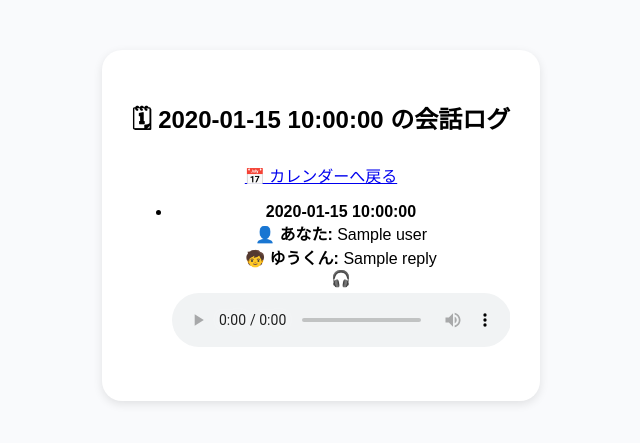
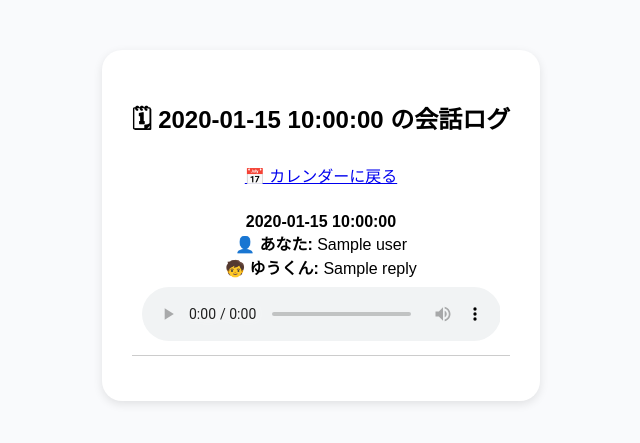
Before and after one commit to murahimurahi/ai_grandchild_bot, a Flask app: template templates/logs_day.html in a window 1280 px wide. Shown: the top 443 px of the page, without its empty margins (319-959 px from the left). Run offline with Flask 3, Linux system fonts and the light colour scheme; the template is opened without the code that fills it: most values are stand-ins (such as "Sample title", 1, 10 or a date in 2020).

Commit message:
Update logs_day.html

```diff
--- a/templates/logs_day.html
+++ b/templates/logs_day.html
@@ -2,29 +2,27 @@
 <html lang="ja">
 <head>
     <meta charset="UTF-8">
-    <title>{{ date }} の会話ログ</title>
+    <title>{{ date }} のログ</title>
     <link rel="stylesheet" href="/static/style.css">
 </head>
 <body>
 
 <div class="container">
     <h2>🗓 {{ date }} の会話ログ</h2>
-    <p><a href="/logs">📅 カレンダーへ戻る</a></p>
+    <p><a href="/logs">📅 カレンダーに戻る</a></p>
 
     {% if logs %}
-        <ul>
         {% for item in logs %}
-                <li style="margin-bottom:20px;">
+            <div style="padding:10px; border-bottom:1px solid #ccc; margin-bottom:15px;">
                 <strong>{{ item.time }}</strong><br>
                 👤 <b>あなた:</b> {{ item.user }}<br>
                 🧒 <b>ゆうくん:</b> {{ item.reply }}<br>
 
                 {% if item.audio_url %}
-                        🎧 <audio controls src="{{ item.audio_url }}" style="width:100%; margin-top:5px;"></audio>
+                    <audio controls src="{{ item.audio_url }}" style="width:100%; margin-top:8px;"></audio>
                 {% endif %}
-                </li>
+            </div>
         {% endfor %}
-        </ul>
     {% else %}
         <p>ログはありません。</p>
     {% endif %}
```
Lines whose indentation alone changed are shown as unchanged.
